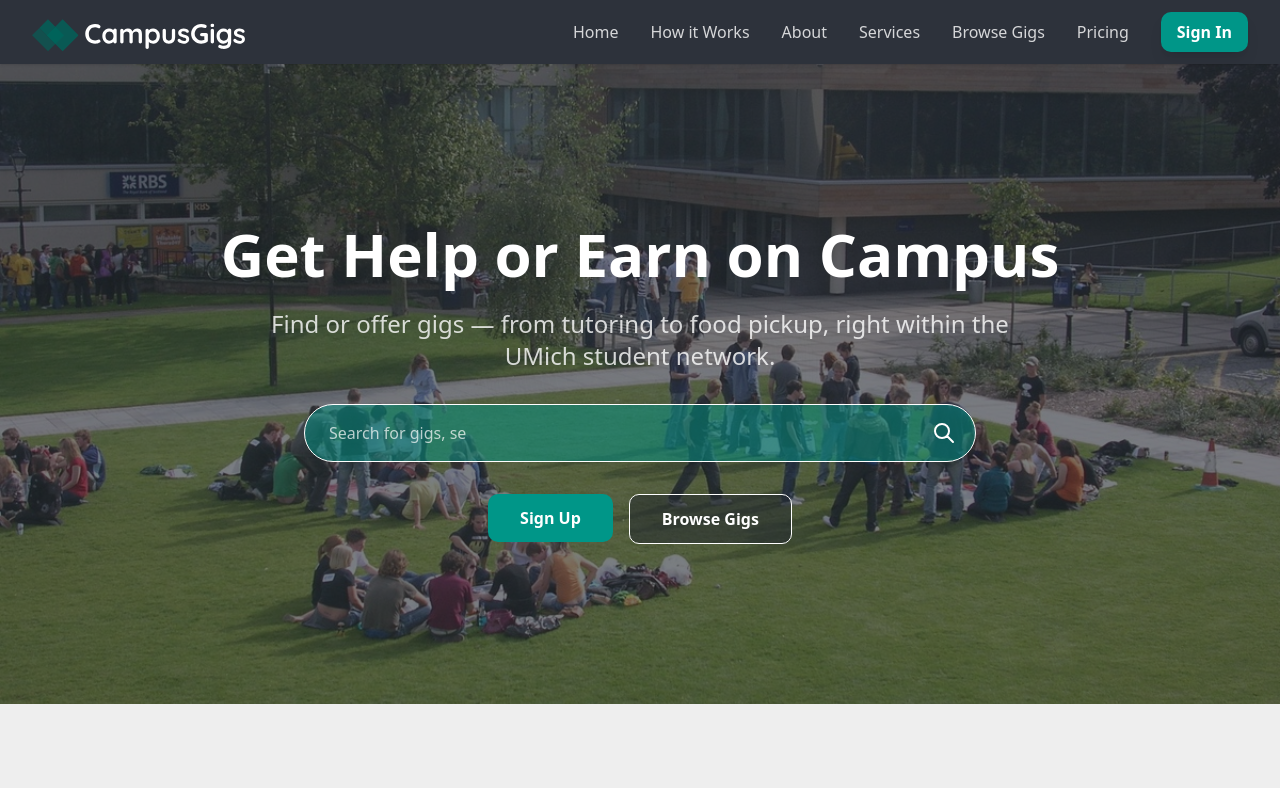
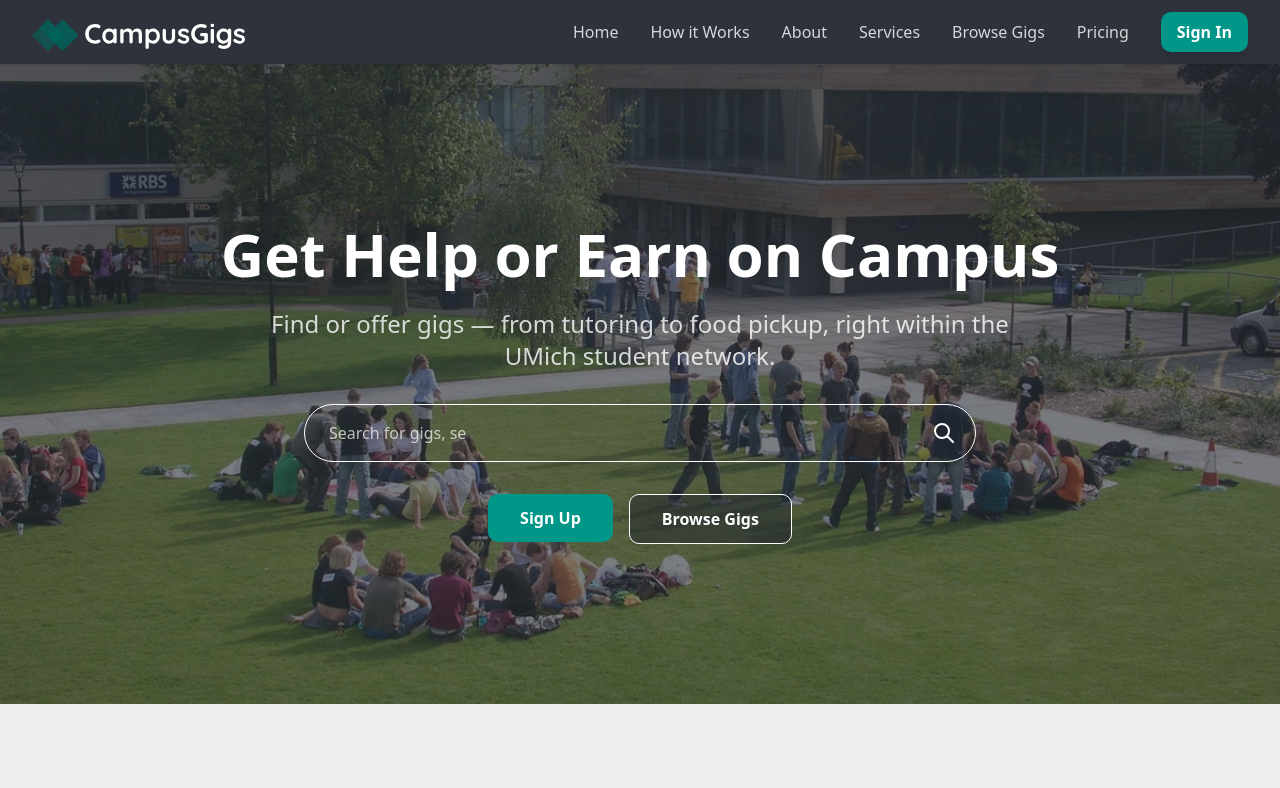
Before and after one commit to DevanshiShahTatva/Campus-Gigs-Client, a Next.js app: page / in a window 1280 px wide. Shown: the top 788 px of the page. Built offline with nearby package versions, Linux system fonts and the light colour scheme; no server answers.

Commit message:
logo redirection changes added

```diff
--- a/src/app/page.tsx
+++ b/src/app/page.tsx
@@ -229,7 +229,7 @@ export default function Home() {
                       type="text"
                       value={isUserTyping ? userInput : ""}
                       placeholder={isUserTyping ? "" : searchText}
-                      className="w-full px-6 py-4 rounded-full bg-primary/50 border border-[var(--text-light)] text-[color:var(--text-light)] placeholder-[color:var(--text-light)]/70 focus:outline-none"
+                      className="w-full px-6 py-4 rounded-full  border border-[var(--text-light)] text-[color:var(--text-light)] placeholder-[color:var(--text-light)]/70 focus:outline-none"
                       onChange={handleInputChange}
                       onFocus={handleInputFocus}
                       onBlur={handleInputBlur}
--- a/src/components/common/AdminHeader.tsx
+++ b/src/components/common/AdminHeader.tsx
@@ -34,7 +34,7 @@ const AdminHeader: React.FC<AdminHeaderProps> = ({ pageTitle = "Admin Panel", ad
         )}
         {/* <span className="text-xl font-bold text-[var(--base)] tracking-tight">{pageTitle}</span> */}
         <div className="h-10 flex items-center justify-center">
-          <img src="/light-logo.svg" alt="CampusGig Logo" className="h-6 w-auto sm:h-8 md:h-10 min-w-[32px] sm:min-w-[40px] object-contain transition-all duration-300" />
+          <img onClick={()=>router.push('/admin/dashboard')} src="/light-logo.svg" alt="CampusGig Logo" className="h-6 w-auto sm:h-8 md:h-10 min-w-[32px] sm:min-w-[40px] object-contain transition-all duration-300 cursor-pointer" />
         </div>
       </div>
       <div className="flex items-center gap-4">
--- a/src/components/landing-page-components/Header.tsx
+++ b/src/components/landing-page-components/Header.tsx
@@ -48,7 +48,7 @@ const Header = () => {
         <div className="flex items-center">
           <span
             className="text-xl sm:text-2xl font-bold text-[color:var(--base)] hover:text-[color:var(--base-hover)] transition-colors duration-300 cursor-pointer"
-            onClick={() => scrollToSection("hero")}
+            onClick={() => router.push('/')}
           >
             {/* CampusGig */}
             <img src="/light-logo.svg" alt="CampusGig Logo" className="h-6 w-auto sm:h-8 md:h-10 object-contain min-w-[32px] sm:min-w-[40px] mr-2 transition-all duration-300" />
```
